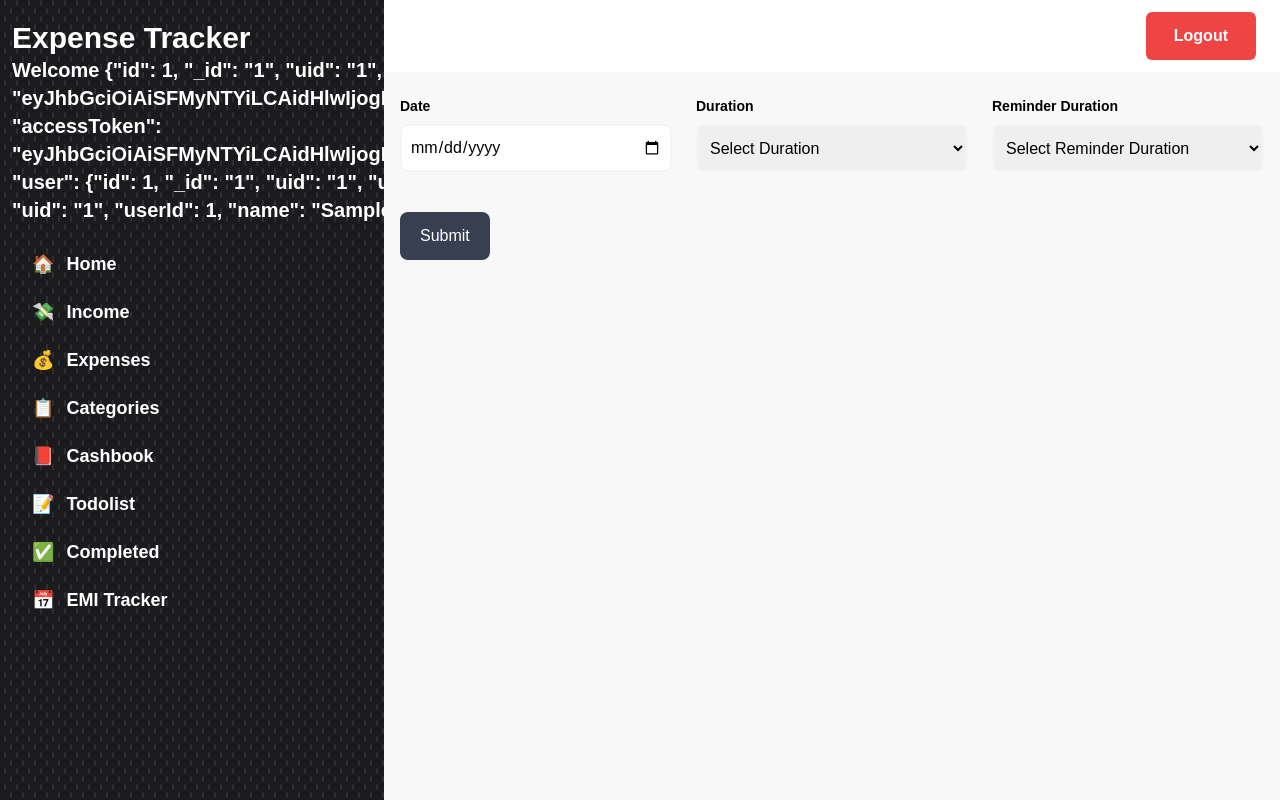
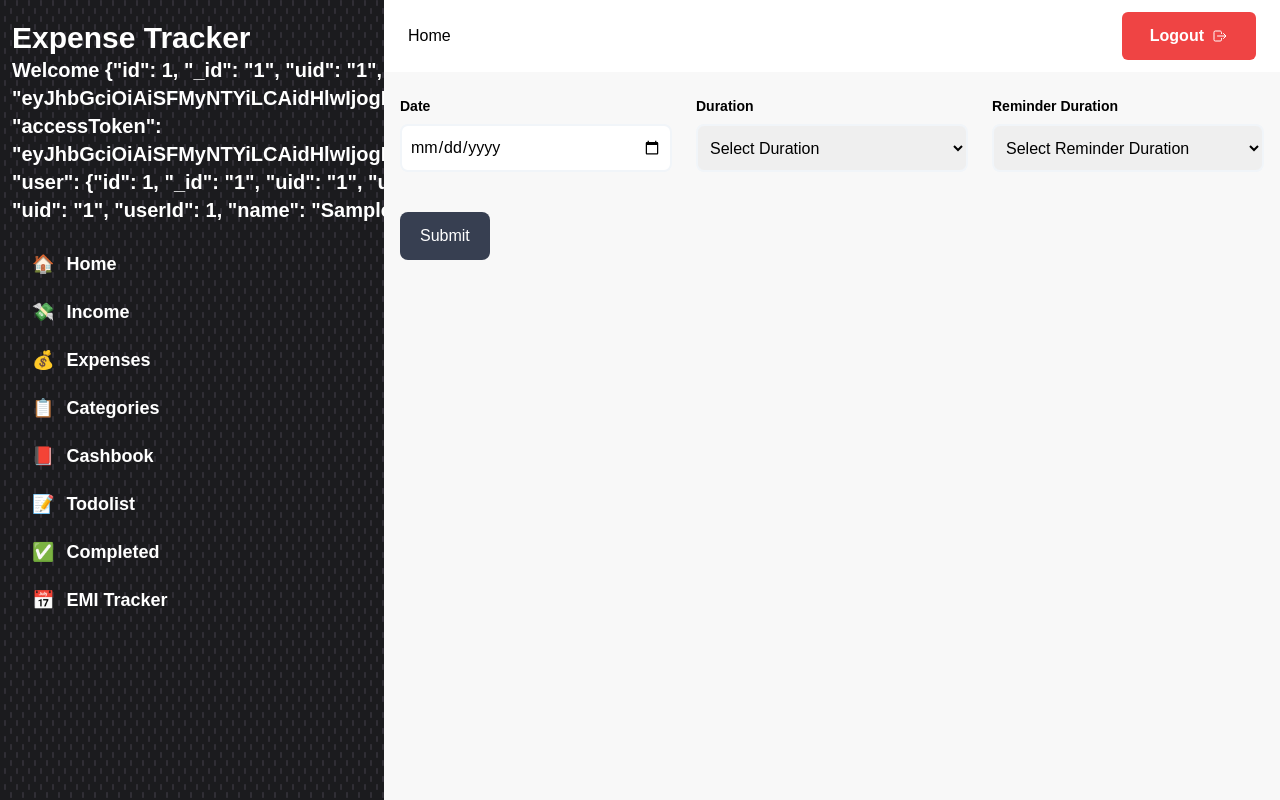
Before and after one commit to Karthikkk-24/BudgetBuddy, a React (Vite) app: page /emi-tracker in a window 1280 px wide. Shown: the top 800 px of the page. Built offline with nearby package versions, Linux system fonts and the light colour scheme; sample sign-in values are in the browser's storage.

Commit message:
Navbar Changes

```diff
--- a/package.json
+++ b/package.json
@@ -21,6 +21,7 @@
     "react": "^18.2.0",
     "react-chartjs-2": "^5.2.0",
     "react-dom": "^18.2.0",
+    "react-icons": "^5.3.0",
     "react-router-dom": "^6.23.1"
   },
   "devDependencies": {
--- a/src/components/Navbar.jsx
+++ b/src/components/Navbar.jsx
@@ -1,4 +1,5 @@
-import { useNavigate } from "react-router-dom";
+import { IoLogOutOutline } from "react-icons/io5";
+import { Link, useNavigate } from "react-router-dom";
 
 export default function Navbar() {
 
@@ -12,9 +13,11 @@ export default function Navbar() {
 
     return (
         <div className="h-20 w-full flex items-center px-6 justify-between">
-            <div></div>
-            <button className="text-white font-bold bg-red-500 rounded-md h-12 w-auto px-7" onClick={handleLogout}>
-                Logout
+            <div>
+                <Link to="/dashboard" className="flex items-center justify-center gap-2">Home</Link>
+            </div>
+            <button className="text-white flex gap-2 items-center justify-center font-bold bg-red-500 rounded-md h-12 w-auto px-7" onClick={handleLogout}>
+                Logout <IoLogOutOutline />
             </button>
         </div>
     );
--- a/src/pages/EMITracker.jsx
+++ b/src/pages/EMITracker.jsx
@@ -17,6 +17,9 @@ export default function EMITracker() {
 
         if (response.status === 200) {
             console.log(response.data);
+            setDate('');
+            setDuration('');
+            setReminder('');
         } else {
             console.log(response.data);
         }
```
Also changed, not shown: 1 other file (tests, documents, lock files or other folders).
